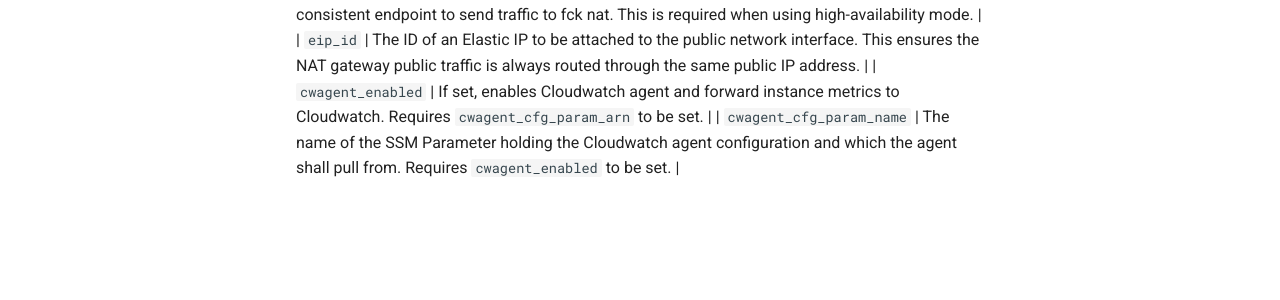
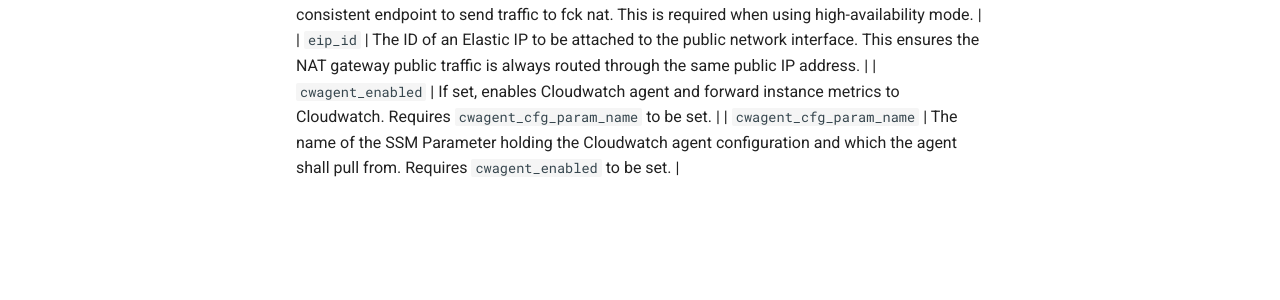
Before and after one commit to AndrewGuenther/fck-nat, an MkDocs documentation site: the page built from docs/configuration.md, in a window 1280 px wide. Shown: the part 424-724 px from the top of the page. Built offline with MkDocs 1.6.1 and Material for MkDocs 9.7.7, drawn with Linux system fonts in a browser that asks for light colours; comment, search, counter and statistics services are not loaded.

Commit message:
Fix cwagent_cfg_param_arn to cwagent_cfg_param_name

```diff
--- a/docs/configuration.md
+++ b/docs/configuration.md
@@ -12,5 +12,5 @@ The following describes available options:
 | ----------------------- | ----------- |
 | `eni_id`                | The ID of the Elastic Network Interface to attach to the instance and use as a consistent endpoint to send traffic to fck nat. This is required when using high-availability mode. |
 | `eip_id`                | The ID of an Elastic IP to be attached to the public network interface. This ensures the NAT gateway public traffic is always routed through the same public IP address. |
-| `cwagent_enabled`       | If set, enables Cloudwatch agent and forward instance metrics to Cloudwatch. Requires `cwagent_cfg_param_arn` to be set. |
+| `cwagent_enabled`       | If set, enables Cloudwatch agent and forward instance metrics to Cloudwatch. Requires `cwagent_cfg_param_name` to be set. |
 | `cwagent_cfg_param_name` | The name of the SSM Parameter holding the Cloudwatch agent configuration and which the agent shall pull from. Requires `cwagent_enabled` to be set. |
```
Also changed, not shown: docs/features.md (+1 -1 lines), 1 other file.
